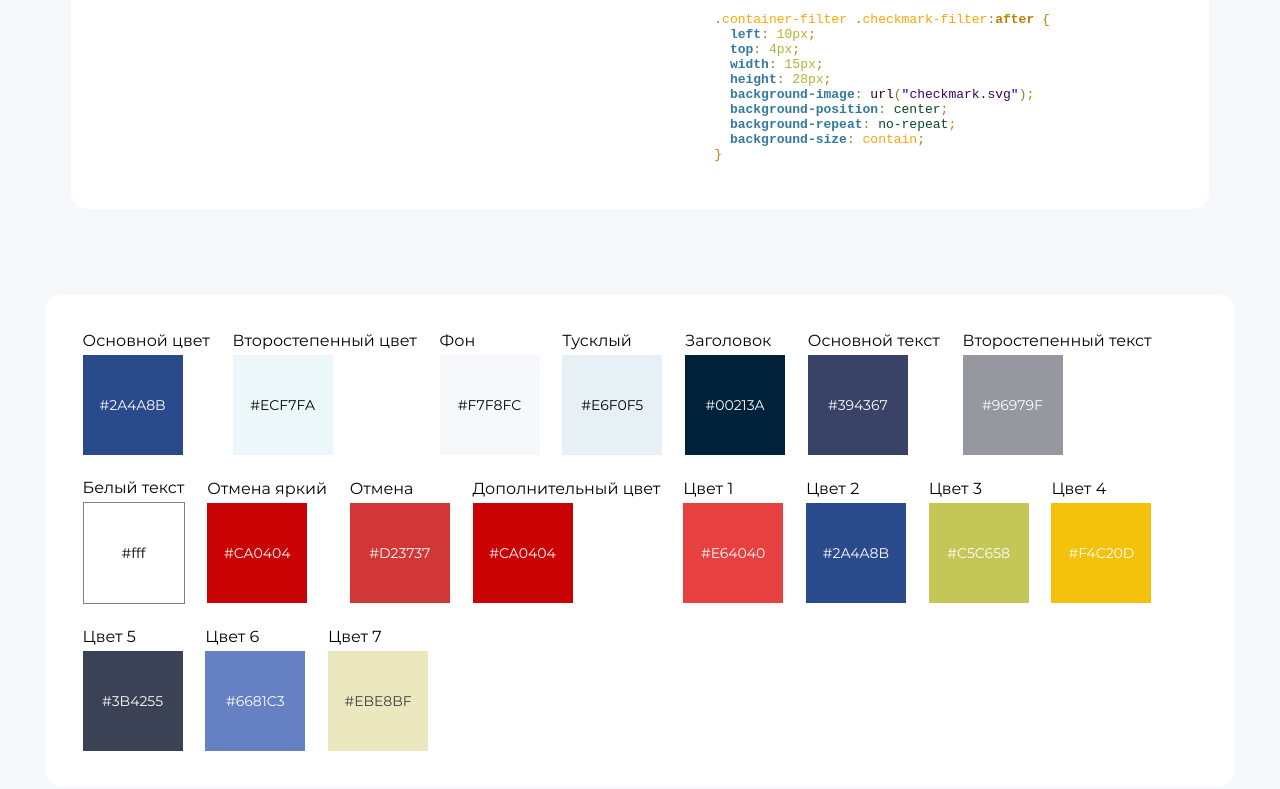
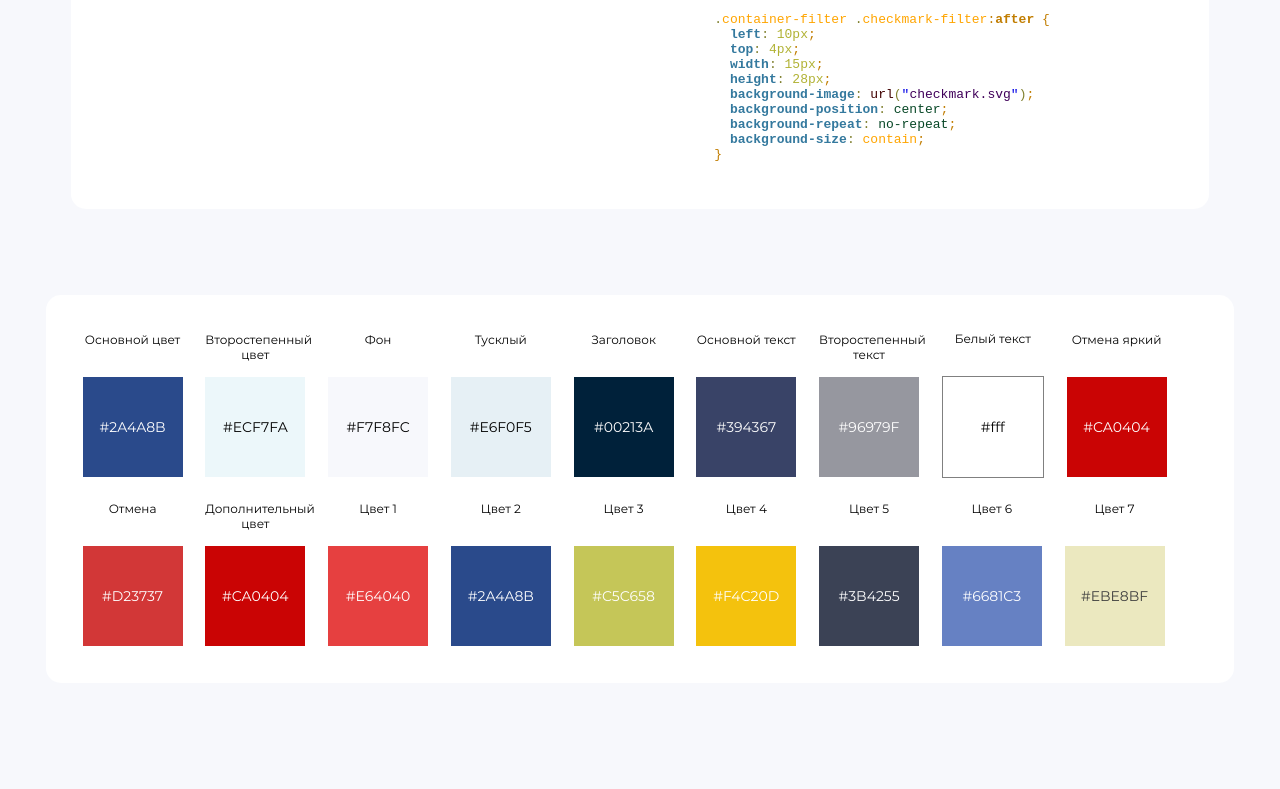
Before and after one commit to IliaOv/ui_kit_APEX, a website: page index.html in a window 1280 px wide. Shown: the part 5509-6298 px from the top of the page. After the commit the page ends 6217 px from the top, so only its background shows below. Drawn offline with Linux system fonts and the light colour scheme.

Commit message:
version 1.2.1

```diff
--- a/style.css
+++ b/style.css
@@ -381,12 +381,16 @@ footer {
 .block__col {
   display: flex;
   flex-direction: column;
-  align-items: flex-start;
+  align-items: center;
   justify-content: flex-start;
   margin: 1%;
 }
 .color__txt {
   margin-bottom: 5px;
+  max-width: 100px;
+  min-height: 40px;
+  font-size: 12px;
+  text-align: center;
 }
 .color {
   display: flex;
```
